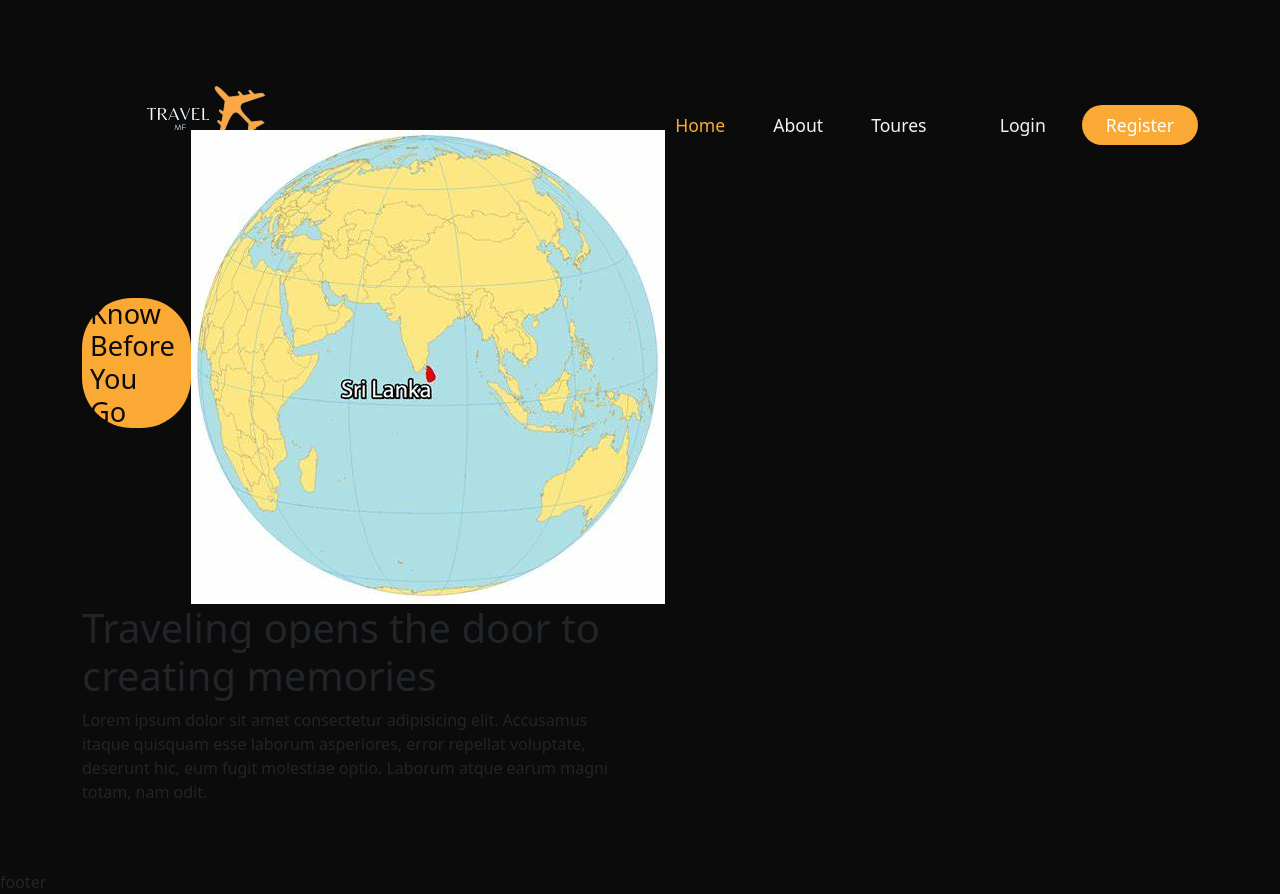
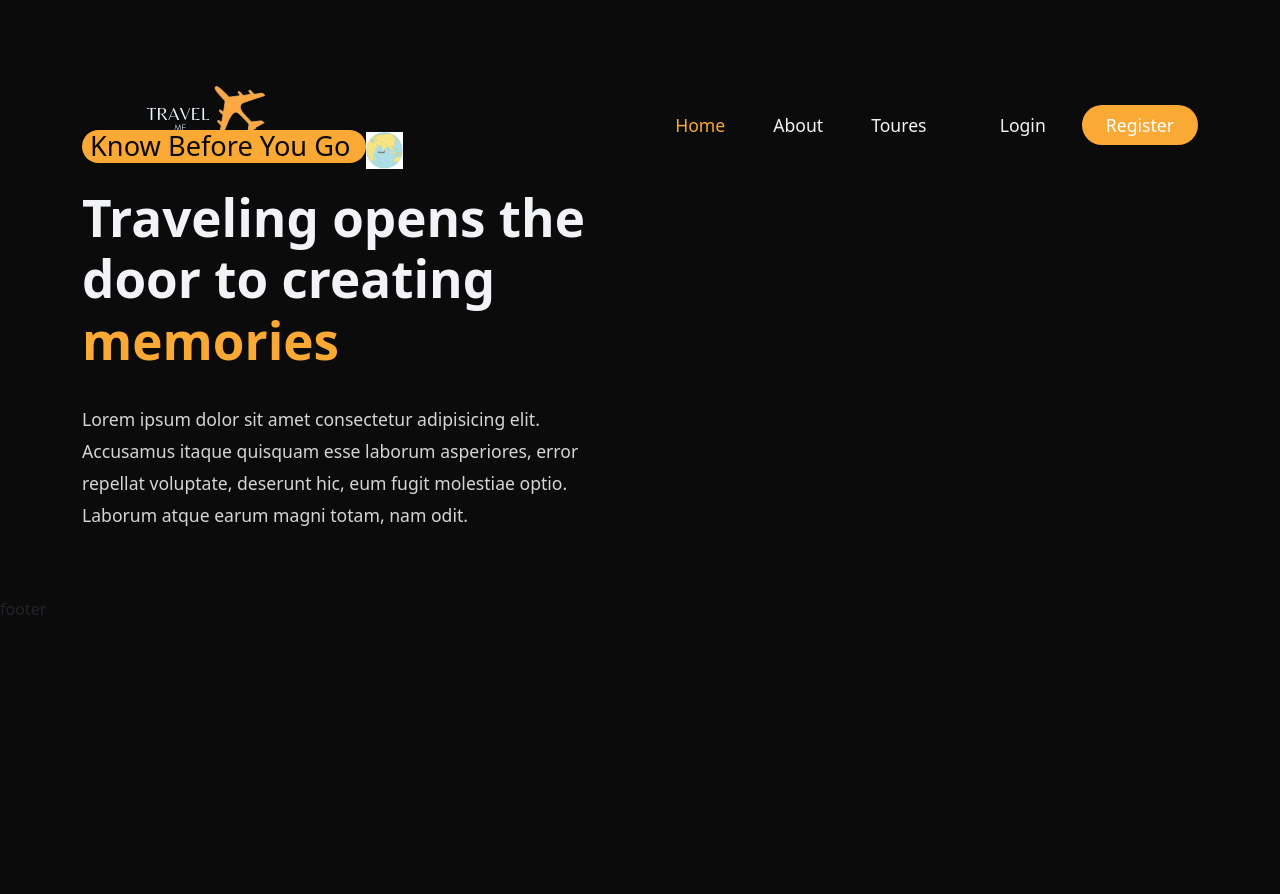
Before and after one commit to SachiniDeSilva/TravelMe, a React (Create React App) app: page /home in a window 1280 px wide. After the commit the page ends 800 px from the top, so only its background shows below. Built offline with nearby package versions, Linux system fonts and the light colour scheme.

Commit message:
style in home

```diff
--- a/src/styles/home.css
+++ b/src/styles/home.css
@@ -0,0 +1,31 @@
+:root{
+    --primary-color: #ff7e01;
+    --secon-color: #faa935;
+    --heading-color:#0b0b0c;
+    --text-color : #f2f3f7;
+    --sectext-color:#d5d5d6;
+
+  }
+
+
+.hero_subtitle img{
+width: 2.3rem;
+height: 2.3rem;
+
+}
+
+.hero_content h1{
+  font-size: 3.2rem;
+  font-weight: 600;
+  margin-top: 1rem;
+  margin-bottom: 2rem;
+  color: var(--text-color);
+}
+.hero_content h1 .highlight{
+    color: var(--secon-color);
+}
+.hero_content p{
+    font-size: 1.1rem;
+    line-height: 2rem;
+    color: var(--sectext-color);
+}
```
